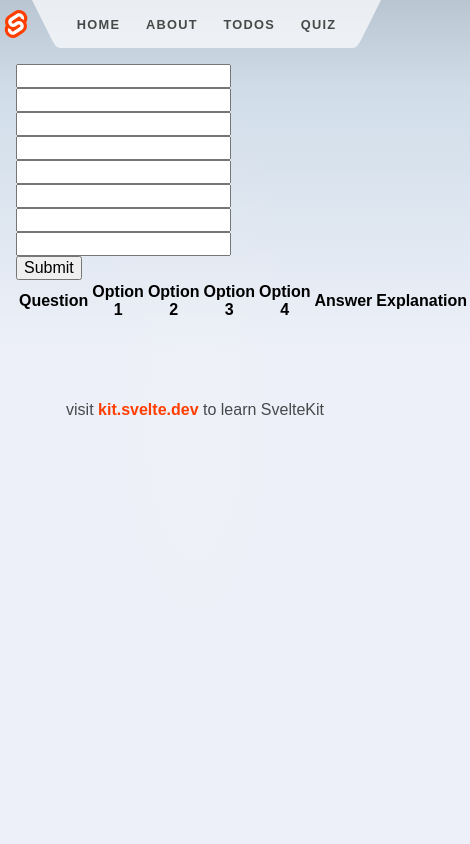
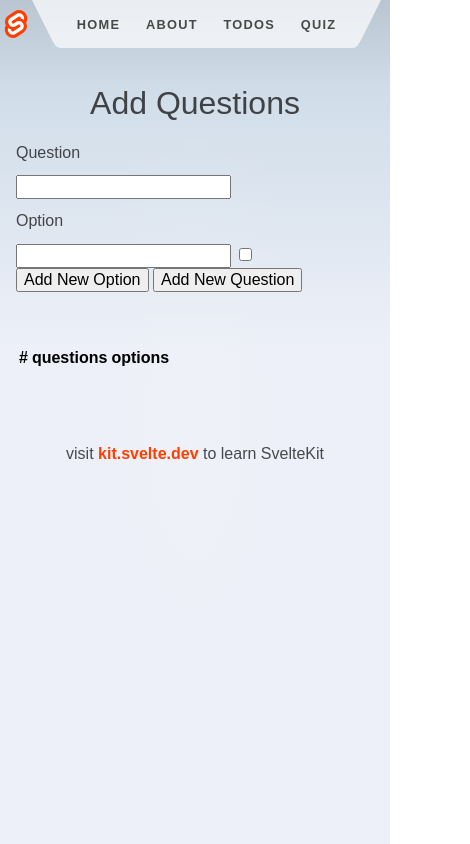
Before and after one commit to ashok-cse/my-sveltekit-app, a SvelteKit app: page /quiz in a window 390 px wide. Shown: the whole page, 470 px wide, since content can reach past the window. Built offline with nearby package versions, Linux system fonts and the light colour scheme.

Commit message:
push this

```diff
--- a/src/routes/quiz/+page.svelte
+++ b/src/routes/quiz/+page.svelte
@@ -4,108 +4,95 @@
 	<meta name="description" content=" Quiz Panel app" />
 </svelte:head>
 <script>
-  import Counter from "../../lib/Counter.svelte";
 
-
-    let question = [
-        {
-          value: "",
-            options: [
-                 {
-                    value: "",
-                 },
-                 {
-                    value: "",
-                 },
-                 {
-                    value: "",
-                 },
-                 {
-                    value: "",
+let questions = []
+let question = {
+	label: '',
+	options: []
 }
-                ],
-            answer: "",
-            correct: "",
-            explain: "",
-        },
-    ];
-
-
-
-    let demoquestion = [
-        {
-          value: "What is the capital of India?",
-            options: [
-                 {
-                    value: "Delhi",
-                 },
-                 {
-                    value: "Mumbai",
-                 },
-                 {
-                    value: "Kolkata",
-                 },
-                 {
-                    value: "Chennai",
+let option = { value: '', isCorrect: false }
+function addNewOption() {
+	// console.log('option', option)
+	question.options = [...question.options, { ...option }]
+	// console.log('question.options', question.options)
+	cleaOption()
 }
-                ],
-            answer: "Delhi",
-            correct: "Delhi",
-            explain: "Delhi is the capital of India",
-        },
-    ];
-
-    let newquestion = "";
-
-    function addQuestion() {
-        question = [...question, {value: newquestion, options: [{value: newquestion}, {value: newquestion}, {value: newquestion}, {value: newquestion}], answer: newquestion, correct: newquestion, explain: newquestion}];
-        newquestion = "";
+function addNewQuestion() {
+	console.log('question', question)
+	questions = [...questions, { ...question }]
+	console.log('questions', questions)
+	cleaQuestion()
 }
-
+function cleaOption() {
+	option.value = ''
+	option.isCorrect = false
+}
+function cleaQuestion() {
+	question.label = ''
+	question.options = []
+}
 </script>
-
-
-<div>
-    <form on:submit={addQuestion}>
-        <input type="text" bind:value="{question[0].value}">
-        <br/>
-        <input type="text" bind:value="{question[0].options[0].value}">
-        <br/>
-        <input type="text" bind:value="{question[0].options[1].value}">
-        <br/>
-        <input type="text" bind:value="{question[0].options[2].value}">
-        <br/>
-        <input type="text" bind:value="{question[0].options[3].value}">
-        <br/>
-        <input type="text" bind:value="{question[0].answer}">
-        <br/>
-        <input type="text" bind:value="{question[0].correct}">
-        <br/>
-        <input type="text" bind:value="{question[0].explain}">
-        <br/>
-        <button type="submit">Submit</button>
-    </form>
-
+<div class="container mx-auto min-h-screen max-w-xl p-3 text-black sm:p-10">
+	<h1 class="mb-4 text-lg font-bold">Add Questions</h1>
+	<div class="flex flex-col gap-2 rounded-3xl bg-black p-6 shadow-lg">
+		<label>
+			<h2 class="mb-2 font-semibold text-white">Question</h2>
+			<input type="text" bind:value="{question.label}" class="w-full" />
+		</label>
+		{#if question.options?.length > 0}
+			<ul class="text-white">
+				{#each question.options as o}
+					<li>{o.value}:{o.isCorrect}</li>
+				{/each}
+			</ul>
+		{/if}
+		<label for="option">
+			<h2 class="mb-2 font-semibold text-white">Option</h2>
+			<div class="flex items-center gap-2">
+				<input id="option" type="text" bind:value="{option.value}" class=" w-full" />
+				<input type="checkbox" bind:checked="{option.isCorrect}" class="h-6 w-6" />
+			</div>
+		</label>
+		<button
+			type="submit"
+			class="max-w-max bg-white px-2 py-1 focus:outline-none"
+			on:click="{addNewOption}">
+			Add New Option
+		</button>
+		<button
+			type="button"
+			class="max-w-max bg-white px-2 py-1 focus:outline-none"
+			on:click="{addNewQuestion}">
+			Add New Question
+		</button>
+	</div>
+	<br />
+	<br />
+	<br />
 	<table>
+		<thead>
+			<tr class="divide-x">
+				<th class="p-3">#</th><th class="p-3">questions</th><th class="p-3">options</th>
+			</tr>
+		</thead>
+		<tbody>
+			{#each questions as q, qx}
 				<tr>
-            <th>Question</th>
-            <th>Option 1</th>
-            <th>Option 2</th>
-            <th>Option 3</th>
-            <th>Option 4</th>
-            <th>Answer</th>
-            <th>Explanation</th>
-        </tr>
-        {#each question as q}
-        <tr>
-            <td>{q.value}</td>
-            <td>{q.options[0].value}</td>
-            <td>{q.options[1].value}</td>
-            <td>{q.options[2].value}</td>
-            <td>{q.options[3].value}</td>
-            <td>{q.answer}</td>
-            <td>{q.explain}</td>
+					<td class="p-3">{qx + 1}</td>
+					<td class="p-3">{q.label}</td>
+					<td class="p-3">
+						<ul class="flex flex-col gap-1">
+							{#each q.options as o}
+								<li class="flex items-center gap-2">
+									<span>{o.value}</span>
+									:
+									<span>{o.isCorrect}</span>
+								</li>
+							{/each}
+						</ul>
+					</td>
 				</tr>
 			{/each}
+		</tbody>
 	</table>
 </div>
```
Lines whose indentation alone changed are shown as unchanged.
